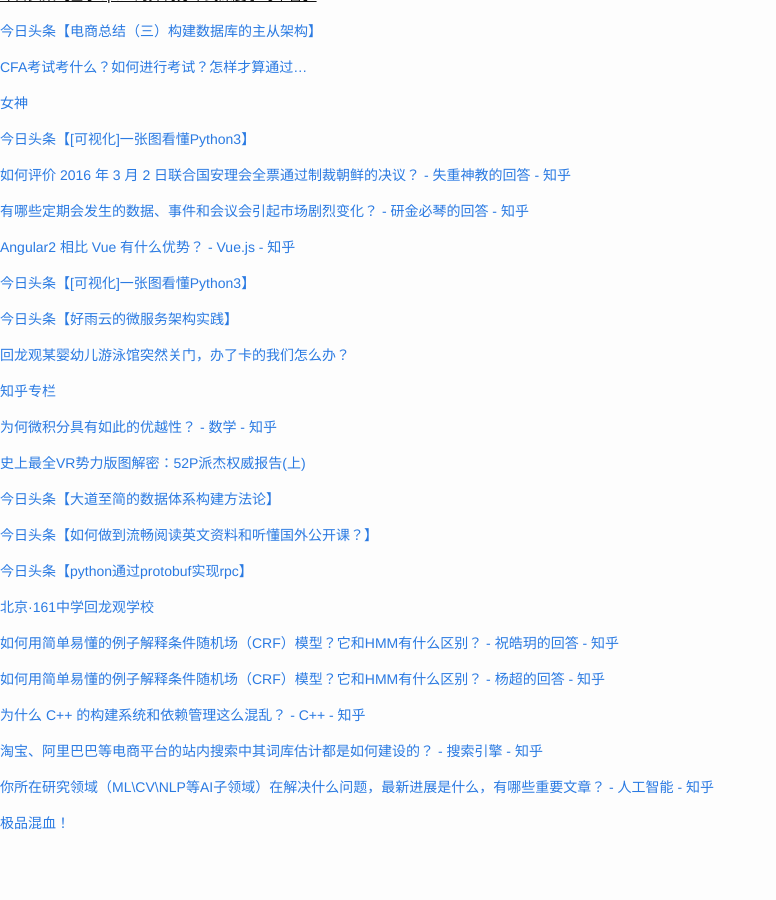
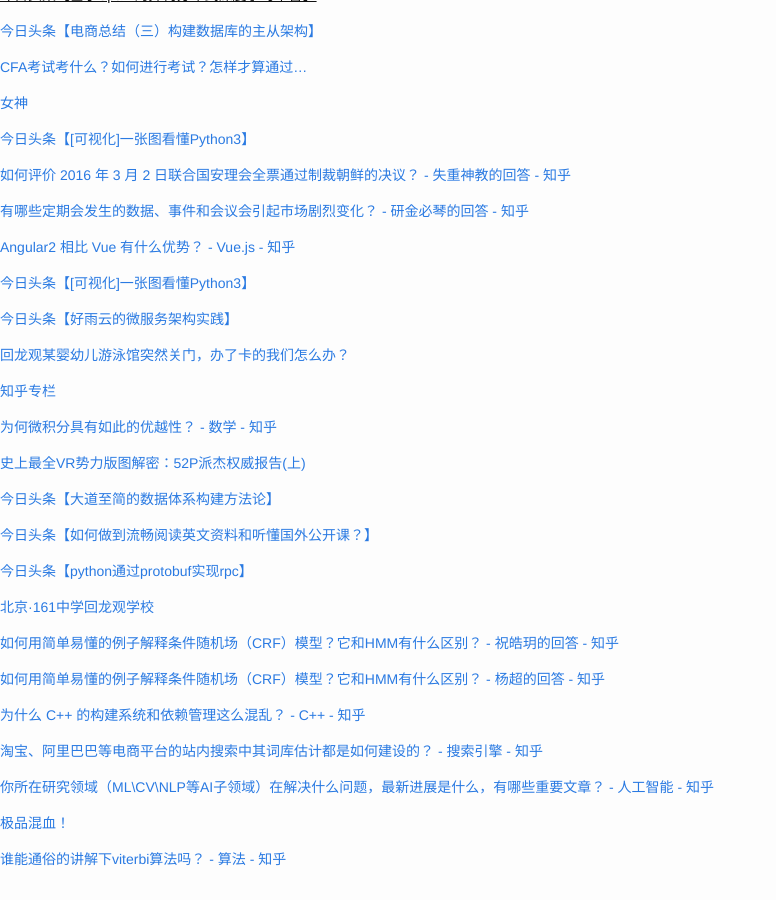
Before and after one commit to cnwarden/cnwarden.github.io, a Jekyll site: the page built from fav/index.md, in a window 1280 px wide and 900 px high, scrolled down 3282 px. Shown: the whole window, without its empty margins (0-776 px from the left). Built offline with Jekyll 4.4.1, drawn with Linux system fonts in a browser that asks for light colours; emoji names are drawn with the system emoji font; before the commit the page ends 4146 px from its top, so only the background shows below that.

Commit message:
auto commit

```diff
--- a/fav/index.md
+++ b/fav/index.md
@@ -230,3 +230,5 @@ title:  fav
 [你所在研究领域（ML\CV\NLP等AI子领域）在解决什么问题，最新进展是什么，有哪些重要文章？ - 人工智能 - 知乎](http://www.zhihu.com/question/39394409)
 
 [极品混血！](http://mp.weixin.qq.com/s?__biz=MzAxODIwNDkzMw==&mid=403980994&idx=1&sn=023bc5cb8bbfd6228ad17fd4dfca072b&scene=0#wechat_redirect)
+
+[谁能通俗的讲解下viterbi算法吗？ - 算法 - 知乎](http://www.zhihu.com/question/20136144)
```
